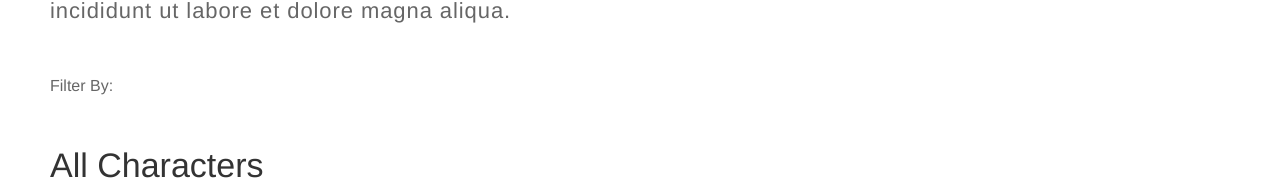
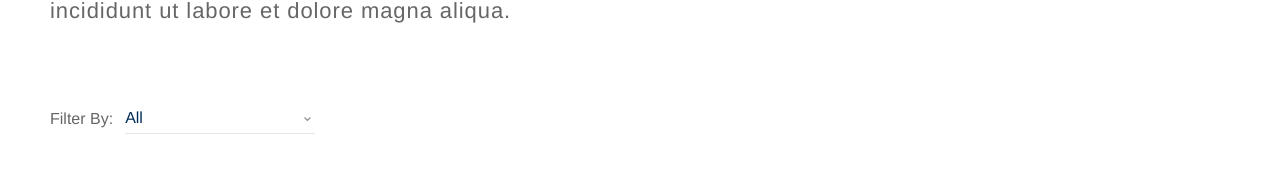
Before and after one commit to PedroNestor2077/star_wars_app_front, a React (Create React App) app: page / in a window 1280 px wide. Shown: the part 206-390 px from the top of the page. Built offline with nearby package versions, Linux system fonts and the light colour scheme; the HTML template or start-up script is replaced by a standard one; a web font is replaced by a local one.

Commit message:
feat: select component

```diff
--- a/src/App.tsx
+++ b/src/App.tsx
@@ -1,6 +1,7 @@
-import { App as StyledApp } from './component/App';
+import { InlineContainer, App as StyledApp } from './component/App';
 import { Person } from './component/Person';
 import { PersonList } from './component/PersonList';
+import { Select } from './component/Select';
 import { Spacing } from './component/Spacing';
 import { Label, MainTitle, Paragraph, Title } from './component/Typograph';
 import './index.css';
@@ -19,16 +20,28 @@ function App() {
     return (
         <StyledApp>
             <MainTitle>Star Wars Characters</MainTitle>
-            <Spacing top={25} bottom={50}>
+
+            <Spacing top={25} bottom={76}>
                 <Paragraph maxWidth={934}>
                     Lorem ipsum dolor sit amet, consectetur adipiscing elit, sed
                     do eiusmod tempor incididunt ut labore et dolore magna
                     aliqua.
                 </Paragraph>
             </Spacing>
-            <Spacing top={26} bottom={26}>
-                <Label>Filter By:</Label>
-            </Spacing>
+            <InlineContainer>
+                <Spacing right={12}>
+                    <Label>Filter By:</Label>
+                </Spacing>
+                <Select
+                    options={[{ label: 'teste', value: 'value' }]}
+                    placeholder="All"
+                    onSelect={(v) => {
+                        console.log(v);
+                    }}
+                    maxWidth={190}
+                    value={undefined}
+                />
+            </InlineContainer>
 
             <Spacing top={50} bottom={43}>
                 <Title>All Characters</Title>
--- a/src/component/App/styles.ts
+++ b/src/component/App/styles.ts
@@ -8,3 +8,10 @@ export const App = styled.div`
     padding-left: 50px;
     padding-right: 50px;
 `;
+
+export const InlineContainer = styled.div`
+    display: flex;
+    align-items: center;
+    justify-content: flex-start;
+    width: 100%;
+`;
--- /dev/null
+++ b/src/component/Select/Select.tsx
@@ -0,0 +1,45 @@
+import { SelectArrow, SelectContainer, Select as StyledSelect } from './styles';
+
+type Option = {
+    label: string;
+    value: any;
+};
+interface Props {
+    options: Option[];
+    placeholder: string;
+    onSelect: (value: any) => void;
+    value: any;
+    maxWidth?: number;
+}
+
+export const Select = ({
+    options,
+    placeholder,
+    onSelect,
+    maxWidth,
+    value,
+}: Props) => {
+    return (
+        <SelectContainer maxWidth={maxWidth} data-testid="select-container">
+            <StyledSelect
+                onChange={({ target: { value } }) => onSelect(value)}
+                data-testid="select"
+            >
+                <>
+                    <option value="" disabled selected={!value}>
+                        {placeholder}
+                    </option>
+                    {options.map((option) => (
+                        <option
+                            data-testid={option.label}
+                            {...option}
+                            key={option.value}
+                            selected={value === option.value}
+                        />
+                    ))}
+                </>
+            </StyledSelect>
+            <SelectArrow>&#8964;</SelectArrow>
+        </SelectContainer>
+    );
+};
--- /dev/null
+++ b/src/component/Select/index.ts
@@ -0,0 +1 @@
+export * from './Select';
--- /dev/null
+++ b/src/component/Select/styles.ts
@@ -0,0 +1,34 @@
+import styled from 'styled-components';
+import colors from '../colors';
+
+interface Props {
+    maxWidth?: number;
+}
+export const Select = styled.select<Props>`
+    border: none;
+    background-color: white;
+    border-bottom: 1px solid ${colors.grey5};
+    width: 100%;
+    color: ${colors.blue2};
+    font-size: 16px;
+    font-style: normal;
+    font-weight: 400;
+    line-height: 30px;
+    font-family: 'Helvetica Neue';
+    -moz-appearance: none;
+    -webkit-appearance: none;
+`;
+
+export const SelectContainer = styled.div<Props>`
+    max-width: ${(props) => props?.maxWidth && `${props?.maxWidth}px`};
+    position: relative;
+    width: 100%;
+`;
+
+export const SelectArrow = styled.p`
+    font-size: 16px;
+    color: ${colors.grey6};
+    position: absolute;
+    top: 3px;
+    right: 1px;
+`;
--- a/src/component/colors.ts
+++ b/src/component/colors.ts
@@ -3,8 +3,11 @@ const colors = {
     grey2: '#666666',
     grey3: '#757575',
     grey4: '#C8C8C8',
+    grey5: '#E6E6E6',
+    grey6: '#969696',
     black: '#000000',
     blue1: '#002B53',
+    blue2: '#002B56',
 };
 
 export default colors;
```
Also changed, not shown: .eslintrc.yml, 1 other file (tests, documents, lock files or other folders).
